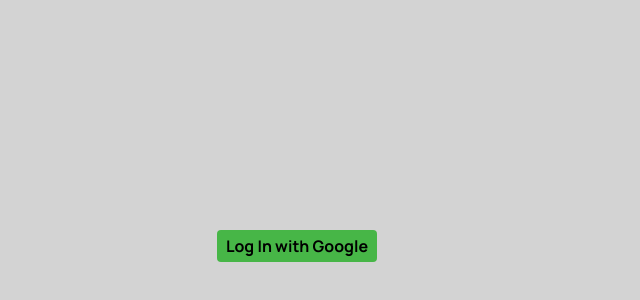
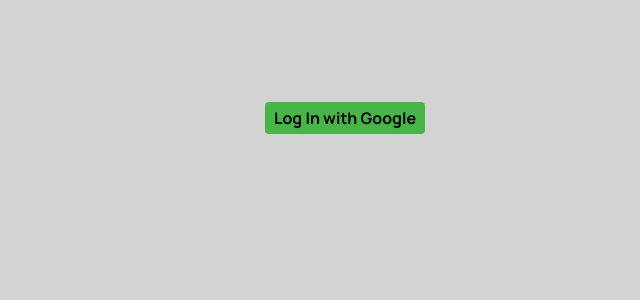
Before and after one commit to chuckhalliday/Whammy-Central, a Next.js app: page / in a window 1280 px wide. Shown: the part 282-582 px from the top of the page, without its empty margins (295-935 px from the left). Built offline with nearby package versions, Linux system fonts and the light colour scheme.

Commit message:
Center div

```diff
--- a/src/app/globals.css
+++ b/src/app/globals.css
@@ -26,7 +26,7 @@
 }
 
 .hero__title {
-  @apply 2xl:text-[72px] sm:text-[64px] text-[50px] font-extrabold;
+  @apply 2xl:text-[66px] sm:text-[58px] text-[44px] font-extrabold;
   margin-bottom: 10px;
 }
 
@@ -59,8 +59,11 @@
 }
 
 .login {
-  margin: 40%;
   width: 160px;
+  position: absolute;
+  top: 50%;
+  left: 50%;
+  transform: translate(-50%, -50%);
 }
 
 .logout {
```
